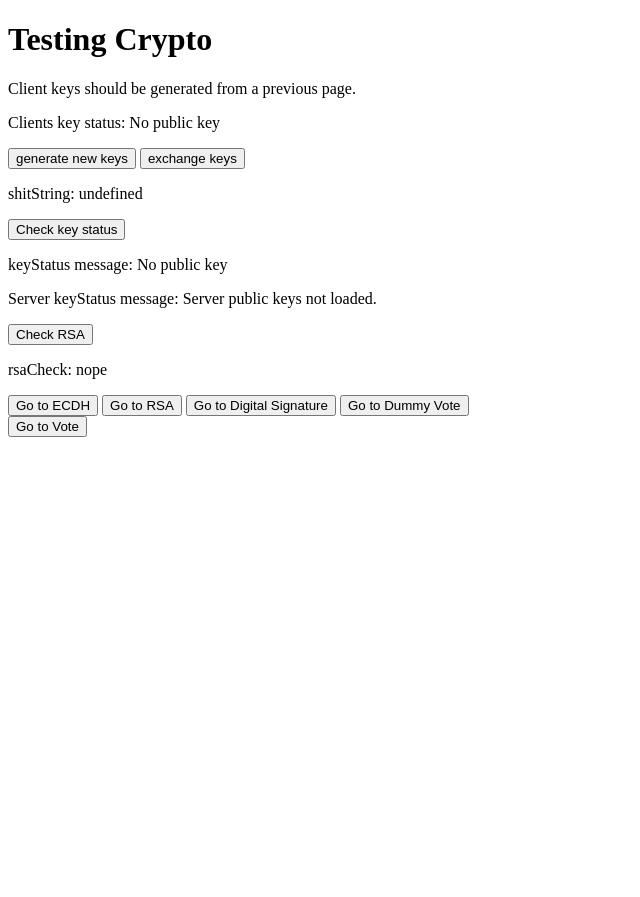
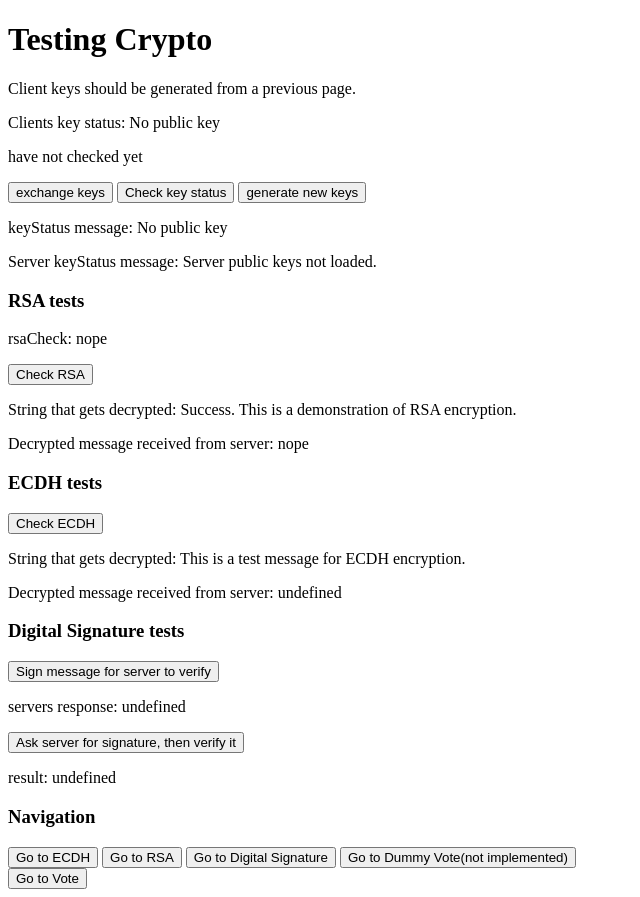
Before and after one commit to Draellemeistro/P4-projekt, a SvelteKit app in the folder Agora-app/: page /cryptoTests/generalStuff in a window 1280 px wide. Shown: the whole page, without its empty margins (0-640 px from the left). Before the commit the page ends 800 px from the top, so only its background shows below. Built offline with nearby package versions, Linux system fonts and the light colour scheme.

Commit message:
Ensuring votepage cryptography works properly

```diff
--- a/Agora-app/src/routes/cryptoTests/generalStuff/+page.svelte
+++ b/Agora-app/src/routes/cryptoTests/generalStuff/+page.svelte
@@ -1,14 +1,21 @@
 <script>
 	import { onMount } from 'svelte';
-	import { encryptRSA, packageAndExchangeKeys } from '../cryptoTests.js';
+	import { encryptRSA, packageAndExchangeKeys, recieveAndVerifySig, signAndSendMessage } from '../cryptoTests.js';
 	import { navigate } from 'svelte-routing';
 
 	import cryptoUtils from '../../../utils/cryptoUtils.js';
-	let shitString;
+	import { sendECDHMessage } from '../testingECDH/pageECDH.js';
+	let packageResponse;
+	let exchangeStatus = 'have not checked yet';
 	let keyStatus = 'have not checked yet';
 	let keyStatusServer = 'have not checked yet';
-	const hello = 'hello World';
+	const hello = 'Success. This is a demonstration of RSA encryption.';
 	let rsaCheck = 'nope';
+	let encryptResponseECDH;
+	const testMessageECDH = 'This is a test message for ECDH encryption.';
+	let digSigAccepted;
+	let verifiedServersDigSig;
+	const testMessageDigSig = 'This is a test message for Digital Signature verification.';
 	function goToECDHPage() {
 		navigate('/cryptoTests/testingECDH');
 	}
@@ -24,9 +31,22 @@
 	function goToVotePage() {
 		navigate('/vote');
 	}
+	async function checkEncryptionEcdh() {
+		encryptResponseECDH = await sendECDHMessage(testMessageECDH);
+	}
+	async function askForSignature() {
+		verifiedServersDigSig = await recieveAndVerifySig();
+	}
+	async function sendSignatureForVerification() {
+		digSigAccepted = await signAndSendMessage(testMessageDigSig);
+	}
 
 	async function doExchange() {
-		shitString = await packageAndExchangeKeys();
+		packageResponse = await packageAndExchangeKeys();
+		if (packageResponse) {
+			console.log('Package response:', packageResponse);
+			exchangeStatus = 'Key-exchange performed';
+		}
 		await checkKeyStatus();
 	}
 	async function checkKeyStatus() {
@@ -61,21 +81,45 @@
 	<h1>Testing Crypto</h1>
 	<p>Client keys should be generated from a previous page.</p>
 	<p>Clients key status: {keyStatus}</p>
+	<p>{exchangeStatus}</p>
+</div>
+<button on:click={doExchange}>exchange keys</button>
+<button on:click={checkKeyStatus}>Check key status</button>
+<button on:click={cryptoUtils.genBothKeys()}>generate new keys</button>
+<div>
+	<p>keyStatus message: {keyStatus}</p>
+	<p>Server keyStatus message: {keyStatusServer}</p>
+</div>
 
+<div>
+	<h3>RSA tests</h3>
+	<p>rsaCheck: {rsaCheck}</p>
+	<button on:click={quickRsaCheck}>Check RSA</button>
+	<p>String that gets decrypted: {hello}</p>
+	<p>Decrypted message received from server: {rsaCheck}</p>
 </div>
-<button on:click={cryptoUtils.genBothKeys()}>generate new keys</button>
-<button on:click={doExchange}>exchange keys</button>
-<p>shitString: {shitString}</p>
-<button on:click={checkKeyStatus}>Check key status</button>
-<p>keyStatus message: {keyStatus}</p>
-<p>Server keyStatus message: {keyStatusServer}</p>
-<button on:click={quickRsaCheck}>Check RSA</button>
-<p>rsaCheck: {rsaCheck}</p>
+
 <div>
+	<h3>ECDH tests</h3>
+	<button on:click={checkEncryptionEcdh}>Check ECDH</button>
+	<p>String that gets decrypted: {testMessageECDH}</p>
+	<p>Decrypted message received from server: {encryptResponseECDH}</p>
+</div>
+
+<div>
+	<h3>Digital Signature tests</h3>
+	<button on:click={sendSignatureForVerification}>Sign message for server to verify</button>
+	<p>servers response: {digSigAccepted}</p>
+	<button on:click={askForSignature}>Ask server for signature, then verify it</button>
+	<p>result: {verifiedServersDigSig}</p>
+</div>
+
+<div>
+	<h3>Navigation</h3>
 	<button on:click={goToECDHPage}>Go to ECDH</button>
 	<button on:click={goToRSAPage}>Go to RSA</button>
 	<button on:click={goToDigSigPage}>Go to Digital Signature</button>
-	<button on:click={goToDummyVotePage}>Go to Dummy Vote</button>
+	<button on:click={goToDummyVotePage}>Go to Dummy Vote(not implemented)</button>
 </div>
 <div>
 	<button on:click={goToVotePage}>Go to Vote</button>
--- a/Agora-app/src/routes/cryptoTests/testingDigSig/+page.svelte
+++ b/Agora-app/src/routes/cryptoTests/testingDigSig/+page.svelte
@@ -49,7 +49,7 @@
 	<button on:click={sendSignatureForVerification}>Check digSig</button>
 	<p>servers response to our digital signature: {digSigAccepted}</p>
 <button on:click={askForSignature}>Check digSig</button>
-<p>verificiation of servers signature: {verifiedServersDigSig}</p>
+<p>result: {verifiedServersDigSig}</p>
 </div>
 
 <div>
```
Also changed, not shown: Agora-app/src/routes/cryptoTests/testingECDH/+page.svelte (+5 -5 lines).
